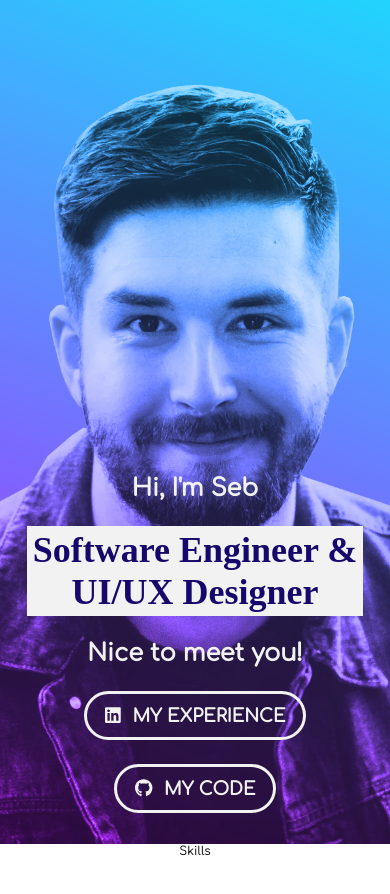
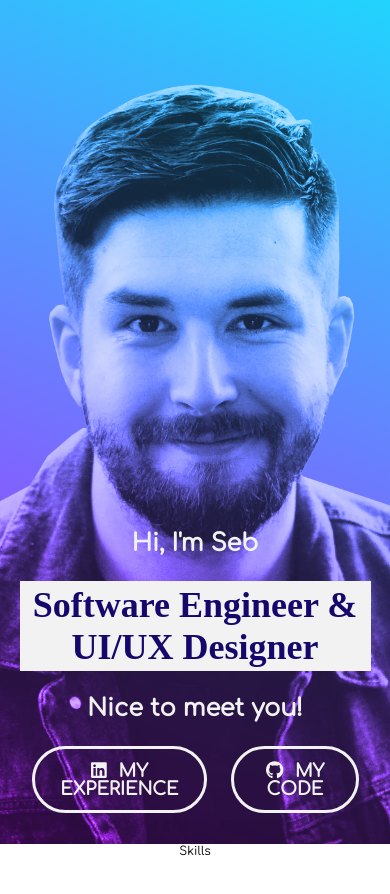
Before and after one commit to sebdybowski/dybowski.pro, a Next.js app: page / in a window 390 px wide. Shown: the top 894 px of the page. Built offline with nearby package versions, Linux system fonts and the light colour scheme; a web font is replaced by a local one.

Commit message:
hero css responsiveness (#84)

```diff
--- a/components/Button/Button.module.scss
+++ b/components/Button/Button.module.scss
@@ -12,6 +12,10 @@
     font-weight: bold;
     line-height: 1.5rem;
     transition: transform .2s;
+
+    @media screen and (max-width: ($breakpoint-md - 1)) {
+        margin: 1rem 1rem;
+    }
 }
 
 .Button:hover {
@@ -42,8 +46,4 @@
     margin-right: 1rem;
 }
 
-@media screen and (max-width: ($breakpoint-md - 1)) {
-    .Button {
-        margin: 1rem 1rem;
-    }
-}
+.Button__Text {}
--- a/components/Button/Button.tsx
+++ b/components/Button/Button.tsx
@@ -1,4 +1,4 @@
-import React, { ButtonHTMLAttributes, FC, Fragment, ReactNode } from 'react';
+import React, { ButtonHTMLAttributes, FC, Fragment } from 'react';
 import { FontAwesomeIcon } from '@fortawesome/react-fontawesome';
 import clsx from 'clsx';
 
@@ -7,7 +7,7 @@ import styles from './Button.module.scss';
 import type { IconProp } from '@fortawesome/fontawesome-svg-core';
 
 interface ButtonProps {
-  children: ReactNode,
+  children: string,
   icon?: IconProp,
   outline?: boolean,
   primary?: boolean
@@ -35,7 +35,7 @@ const Button: FC<ButtonProps & ButtonHTMLAttributes<HTMLButtonElement>> = ({
           size='1x'
           className={styles.Button__Icon}
         />
-        {children}
+        <span className={styles.Button__Text}>{children}</span>
       </Fragment> :
         children
     }
--- a/components/Container/Container.module.scss
+++ b/components/Container/Container.module.scss
@@ -1,6 +1,6 @@
 @use 'styles/variables.scss' as *;
 
-$inner-width-xl: 65%;
+$inner-width-xl: 60%;
 $inner-width-lg: 70%;
 $inner-width: 80%;
 $inner-width-sm: 90%;
--- a/modules/Hero/Hero.module.scss
+++ b/modules/Hero/Hero.module.scss
@@ -38,3 +38,8 @@
         margin-bottom: 5vw;
     }
 }
+
+.Button__Group {
+    display: flex;
+    flex-direction: row;
+}
--- a/modules/Hero/Hero.tsx
+++ b/modules/Hero/Hero.tsx
@@ -12,7 +12,7 @@ const Hero: FC<HeroProps> = () => (
     <Container section>
       <Column vCenter half className={styles.Hero__Column}>
         <Heading level={2}>{'Hi, I\'m Seb'}</Heading>
-        <Heading level={1} serif brand>Software&nbsp;Engineer &<br/>UI/UX&nbsp;Designer</Heading>
+        <Heading level={1} serif brand>Software&nbsp;Engineer & UI/UX&nbsp;Designer</Heading>
         <Heading level={2}>Nice to meet you!</Heading>
         <div className={styles.Button__Group}>
           <a href="https://www.linkedin.com/in/sebastian-dybowski/" target="_blank" rel="noreferrer">
--- a/package.json
+++ b/package.json
@@ -1,7 +1,7 @@
 {
   "name": "dybowski.pro",
   "private": true,
-  "version": "0.4.3",
+  "version": "0.4.4",
   "scripts": {
     "dev": "next dev",
     "build": "next build",
```
Also changed, not shown: 1 other file (tests, documents, lock files or other folders).
